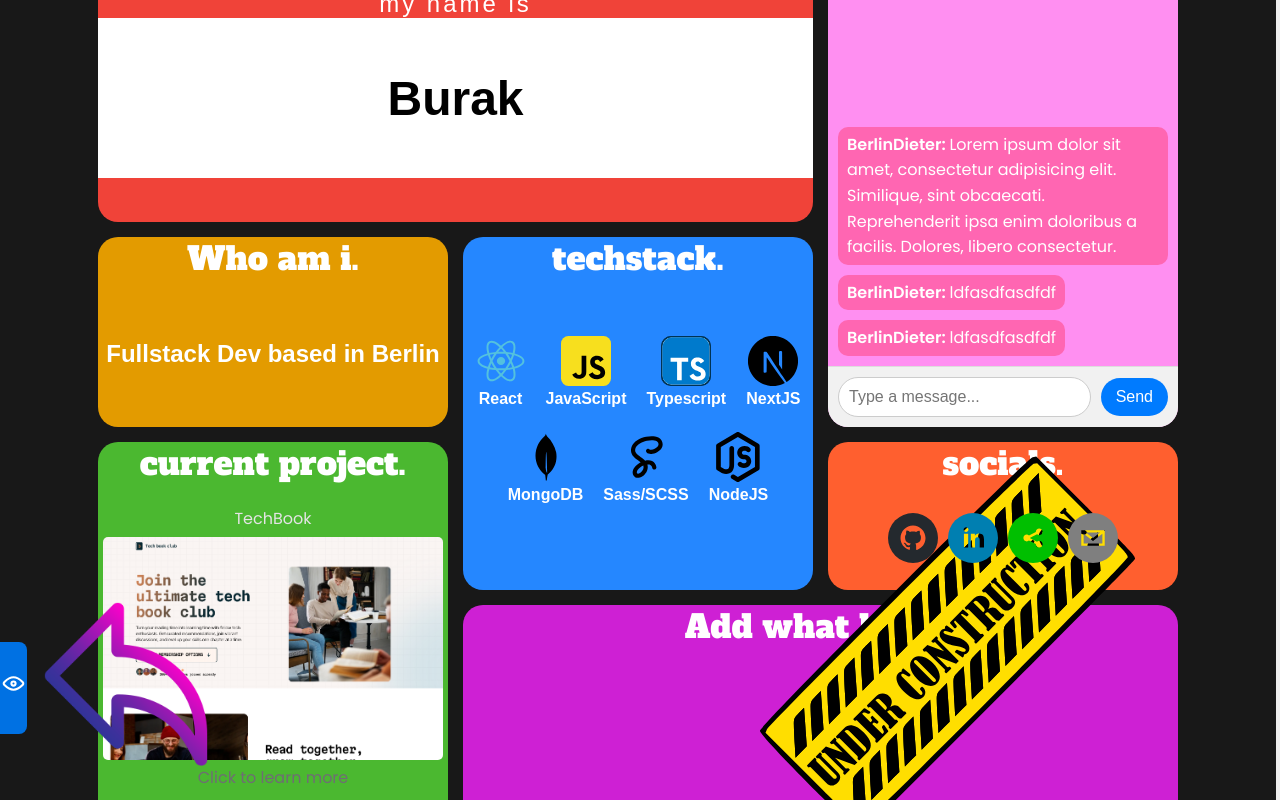
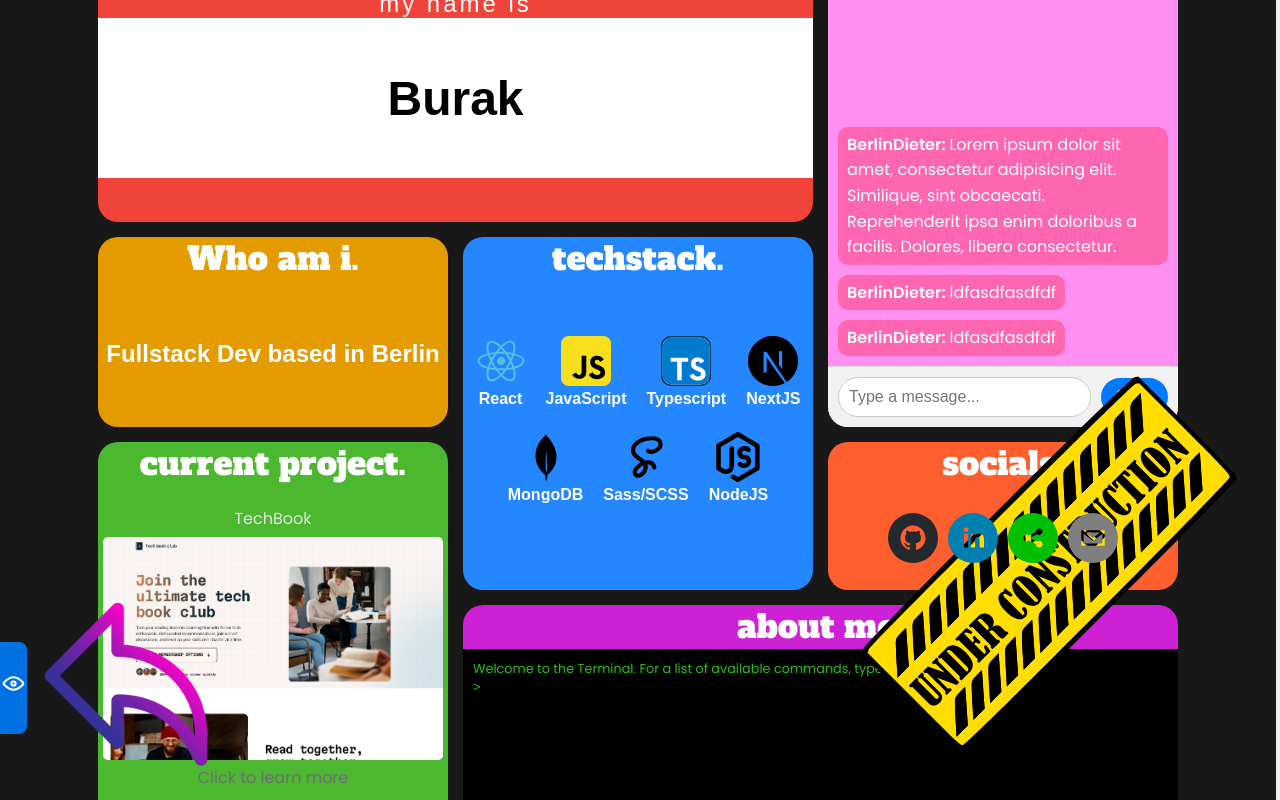
Before and after one commit to BuraYu/portfolioV2, a React (Create React App) app: page / in a window 1280 px wide. Built offline with nearby package versions, Linux system fonts and the light colour scheme.

Commit message:
added first iteration of the terminal

```diff
--- a/src/App.css
+++ b/src/App.css
@@ -142,8 +142,8 @@ p {
 
 .under-construction {
   position: absolute;
-  right: 10%;
-  bottom: 10%;
+  right: 2%;
+  bottom: 20%;
   transform: rotate(315deg);
 }
 
--- /dev/null
+++ b/src/components/Cli.jsx
@@ -0,0 +1,102 @@
+import React, { useEffect, useRef, useState } from "react";
+
+import "./cli.css";
+
+const Cli = () => {
+  const [data, setData] = useState([]);
+  const about =
+    "Hi, I'm Burak! I spent five years leading a diverse team, honing my leadership, problem-solving, and communication skills. Eventually, I decided to pivot into coding, diving deep into web development and software engineering world. Now, I enjoy building, figuring out how things work and code.";
+  const unknownCommand = "unknown command";
+  const socials = "My socials are directly above the terminal";
+  const help = "about | projects | clear | socials ";
+  const projects =
+    "There is an arrow pointing on button to open the sidebar. Feel free to click it to get an overview of my projects.";
+
+  const cliRef = useRef(null);
+  const inputRef = useRef(null);
+
+  useEffect(() => {
+    if (cliRef.current) {
+      cliRef.current.scrollTop = cliRef.current.scrollHeight;
+    }
+  }, [data]);
+  const test = (inputValue) => {
+    switch (inputValue) {
+      case "clear":
+        setData([]);
+        break;
+      case "about":
+        hurr(about);
+        break;
+      case "":
+        hurr("you forgot to enter something");
+        break;
+      case "projects":
+        hurr(projects);
+        break;
+      case "help":
+        hurr(help);
+        break;
+      case "socials":
+        hurr(socials);
+        break;
+      default:
+        hurr(unknownCommand);
+    }
+  };
+
+  const hurr = (inputValue) => {
+    let i = 0;
+
+    setData((prev) => [...prev, ""]);
+
+    const interval = setInterval(() => {
+      setData((prev) => {
+        if (!prev.length) return prev;
+
+        let updatedData = [...prev];
+        let lastIndex = updatedData.length - 1;
+
+        if (i < inputValue.length) {
+          updatedData[lastIndex] += inputValue[i];
+          i++;
+        } else {
+          clearInterval(interval);
+        }
+
+        return updatedData;
+      });
+    }, 15);
+  };
+
+  const handleEnter = (event) => {
+    if (event.key === "Enter") {
+      test(event.target.value);
+      event.target.value = "";
+    }
+  };
+
+  const handleClick = () => {
+    if (inputRef.current) {
+      inputRef.current.focus();
+    }
+  };
+
+  return (
+    <div className="cli-container" ref={cliRef} onClick={handleClick}>
+      <p>
+        Welcome to the Terminal. For a list of available commands, type 'help'
+      </p>
+
+      <div>
+        {data.map((ele) => {
+          return <p>{ele}</p>;
+        })}
+      </div>
+      <label>></label>
+      <input ref={inputRef} size={70} maxLength={70} onKeyDown={handleEnter} />
+    </div>
+  );
+};
+
+export default Cli;
--- a/src/components/Main.jsx
+++ b/src/components/Main.jsx
@@ -4,6 +4,7 @@ import Modal from "./Modal";
 import { SocialIcon } from "react-social-icons";
 import underConstruction from "../images/under_construction.svg";
 import glowingArrow from "../images/return.png";
+import Cli from "./Cli";
 
 import reactIcon from "../icons/react-svgrepo-com.svg";
 import javascriptIcon from "../icons/javascript-svgrepo-com.svg";
@@ -115,7 +116,8 @@ const Main = ({ toggleSidebar }) => {
           <Modal />
         </div>
         <div class="div7 bento-box">
-          <h2 className="bento-header">Add what here?</h2>
+          <h2 className="bento-header">about me.</h2>
+          <Cli />
         </div>
       </div>
     </div>
--- /dev/null
+++ b/src/components/cli.css
@@ -0,0 +1,58 @@
+.cli-container {
+  background-color: black;
+  width: 100%;
+  height: 100%;
+  max-height: 196px;
+  padding: 10px;
+  overflow-y: auto;
+  font-size: 0.8rem;
+}
+
+.cli-container::-webkit-scrollbar {
+  width: 8px;
+}
+
+.cli-container::-webkit-scrollbar-track {
+  background: #380a3a;
+  border-radius: 10px;
+}
+
+.cli-container::-webkit-scrollbar-thumb {
+  background: #a6ff18;
+  border-radius: 10px;
+}
+
+.cli-container label {
+  color: rgb(41, 194, 21);
+  font-size: 0.8rem;
+}
+
+.cli-container p {
+  color: rgb(41, 194, 21);
+  font-size: 0.8rem;
+}
+
+.cli-container input {
+  background-color: black;
+  color: rgb(41, 194, 21);
+  border: none;
+  outline: none;
+  caret-color: rgb(41, 194, 21);
+  font-family: monospace;
+  font-size: 1rem;
+}
+
+.cli-container textarea {
+  color: rgb(194, 21, 58);
+}
+
+.carret {
+  background-color: hsla(1, 1%, 100%, 1);
+  color: #000;
+}
+
+.cli-container input:focus {
+  background-color: black;
+  border: none;
+  outline: none;
+}
```
